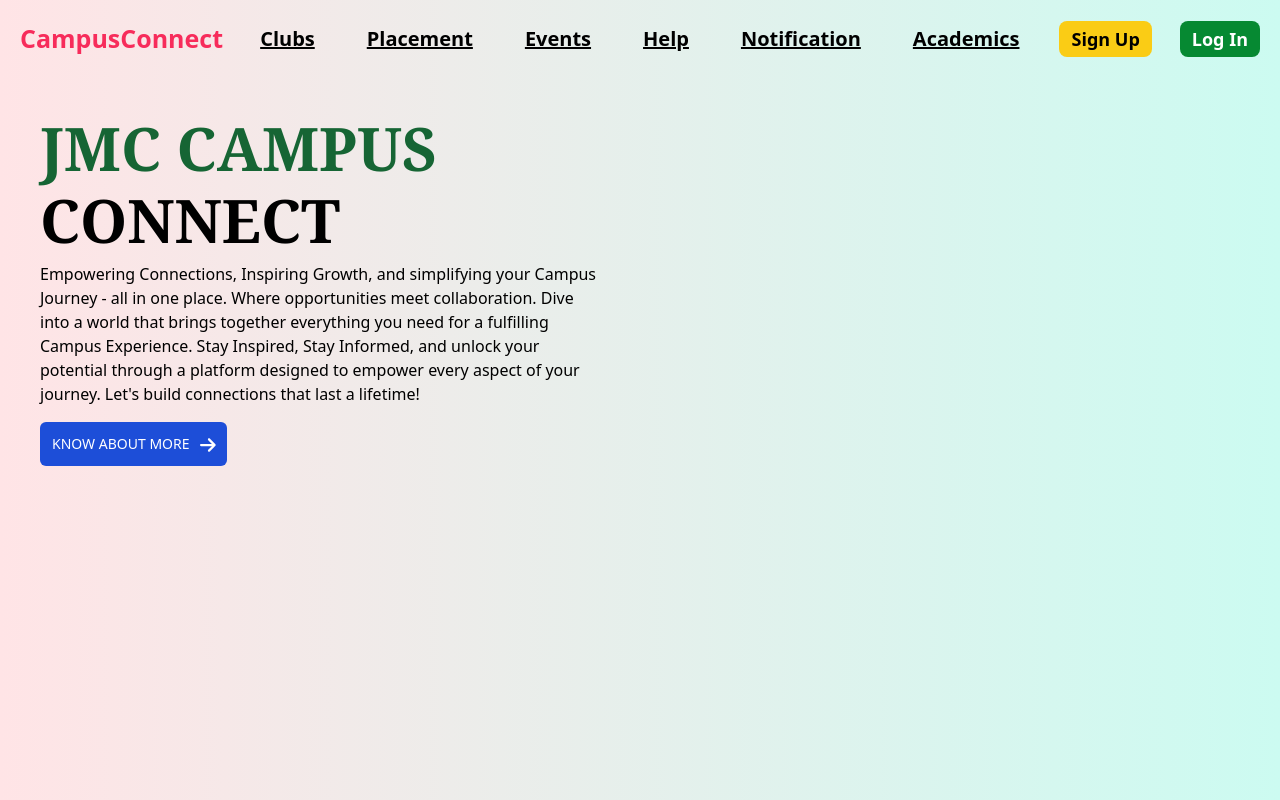
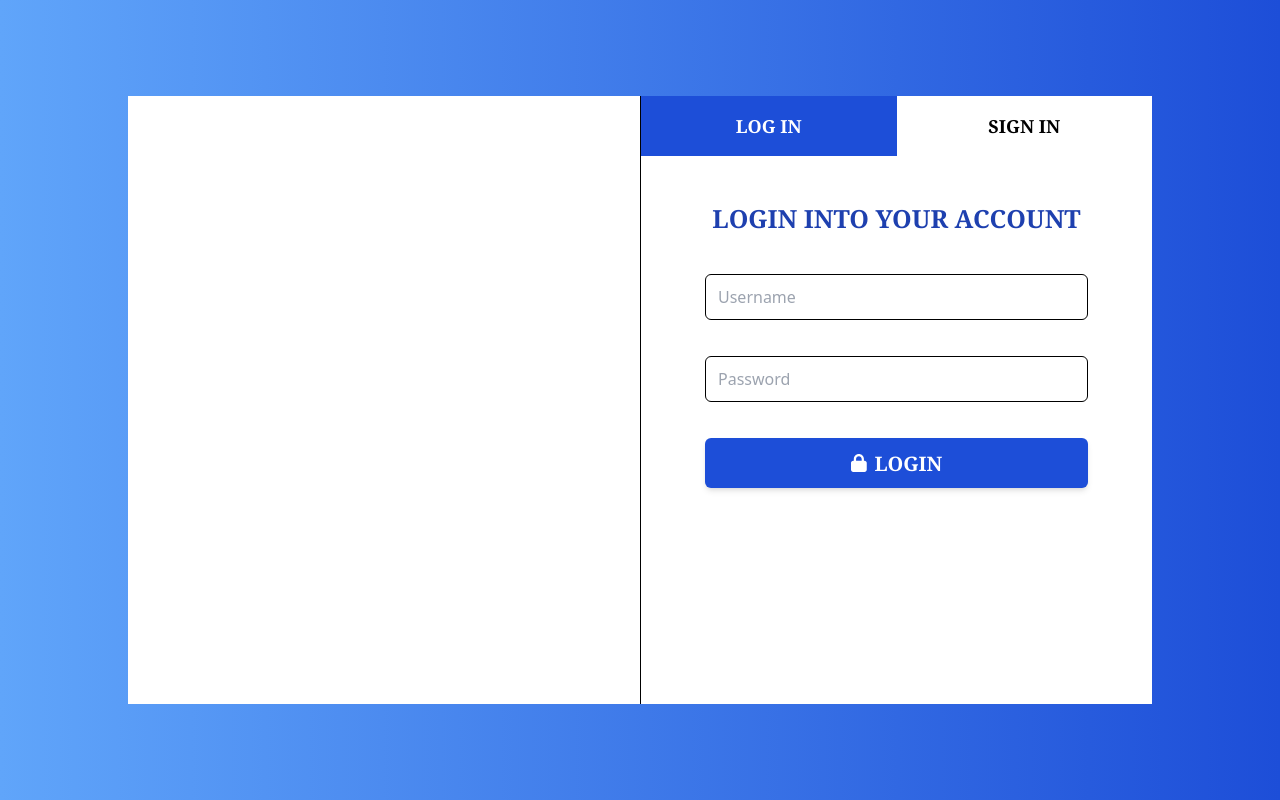
Before and after one commit to JmcCampusConnect/campus_connect_client, a React (Vite) app: page /login in a window 1280 px wide. Built offline with nearby package versions, Linux system fonts and the light colour scheme.

Commit message:
Login File

```diff
--- a/package.json
+++ b/package.json
@@ -11,10 +11,12 @@
     },
     "dependencies": {
         "@fortawesome/fontawesome-free": "^6.7.1",
-        "@fortawesome/free-solid-svg-icons": "^6.7.1",
+        "@fortawesome/free-solid-svg-icons": "^6.7.2",
         "@fortawesome/react-fontawesome": "^0.2.2",
+        "@mui/material": "^6.2.1",
         "react": "^18.3.1",
-        "react-dom": "^18.3.1"
+        "react-dom": "^18.3.1",
+        "react-router-dom": "^7.0.2"
     },
     "devDependencies": {
         "@eslint/js": "^9.15.0",
--- a/src/Haneef/App.jsx
+++ b/src/Haneef/App.jsx
@@ -1,10 +1,17 @@
 import React from 'react';
+import { BrowserRouter as Router, Routes, Route } from 'react-router-dom';
 import HomePage from './Home Page/Main';
+import Login from './Sign Login/Main';
 
 function App()
 {
     return (
-        <HomePage />
+        <Router>
+            <Routes>
+                <Route path = '/' element = { <HomePage /> } />
+                <Route path = '/login' element = { <Login /> } />
+            </Routes>
+        </Router>
     )
 }
 
--- a/src/Haneef/Home Page/Components/NavBar.jsx
+++ b/src/Haneef/Home Page/Components/NavBar.jsx
@@ -1,13 +1,28 @@
 import React from 'react';
+import { useNavigate } from 'react-router-dom';
 
 function NavBar()
 {
+    const navigate = useNavigate();
+
+    const handleLogin = () => {
+
+        navigate('/login');
+
+    }
+
     return (
         <div className='bg-blue-700 flex justify-end gap-7 p-3 text-white font-bold'>
             <button className='tracking-wider hover:bg-white px-4 py-2 hover:text-black rounded-lg'>ACADEMICS</button>
             <button className='tracking-wider hover:bg-white px-4 py-2 hover:text-black rounded-lg'>CLUB</button>
             <button className='tracking-wider hover:bg-white px-4 py-2 hover:text-black rounded-lg'>PLACEMENT</button>
             <button className='bg-white px-4 py-2 text-black rounded-lg'>SIGN UP</button>
+            <button
+                className='bg-white px-4 py-2 text-black rounded-lg'
+                onClick={handleLogin}
+            >
+                LOG IN
+            </button>
         </div>
     )
 }
--- /dev/null
+++ b/src/Haneef/Sign Login/Components/Login.jsx
@@ -0,0 +1,33 @@
+import React from 'react';
+import { FontAwesomeIcon } from '@fortawesome/react-fontawesome';
+import { faLock } from '@fortawesome/free-solid-svg-icons';
+
+function Login({ activeTab })
+{
+    return (
+        <>
+            {activeTab === 'Login' && (
+                <div className='flex flex-col gap-9 px-16 py-11'>
+                    <span className='text-2xl font-bold text-blue-800 text-center font-cambria'>LOGIN INTO YOUR ACCOUNT</span>
+                    <input
+                        className='bg-transparent border-[1.5px] rounded-md border-black py-2.5 px-3 focus:outline-none'
+                        placeholder='Username'
+                    />
+                    <input
+                        className='bg-transparent border-[1.5px] rounded-md border-black py-2.5 px-3 focus:outline-none'
+                        placeholder='Password'
+                    />
+                    <button
+                        className="w-full p-2.5 bg-blue-700 text-white text-lg font-semibold rounded-md shadow-md hover:bg-blue-800 focus:outline-none focus:ring-2 focus:ring-blue-500 flex items-center justify-center"
+                        // onClick={handleLogin}
+                    >
+                        <FontAwesomeIcon icon={faLock} className="mr-2" />
+                        <span className='font-cambria text-xl mt-0.5'>LOGIN</span>
+                    </button>
+                </div>
+            )}
+        </>
+    )
+}
+
+export default Login;
--- /dev/null
+++ b/src/Haneef/Sign Login/Components/Sign.jsx
@@ -0,0 +1,19 @@
+import React from 'react';
+
+function Sign({ activeTab })
+{
+    return (
+        <>
+            {activeTab === 'Sign In' && (
+                <div className='flex flex-col gap-4'>
+                    <span>Sign In to Your Account</span>
+                    <input></input>
+                    <input></input>
+                    <button></button>
+                </div>
+            )}
+        </>
+    )
+}
+
+export default Sign;
--- /dev/null
+++ b/src/Haneef/Sign Login/Main.jsx
@@ -0,0 +1,40 @@
+import React, { useState } from 'react';
+import Login from './Components/Login';
+import Sign from './Components/Sign'
+
+function Main()
+{
+    const [activeTab, setActiveTab] = useState('Login');
+
+    const switchTab = (value) => {
+
+        setActiveTab(value)
+    }
+
+    return (
+        <div className='w-full h-screen flex px-32 py-24 bg-gradient-to-l from-blue-700 to-blue-400'>
+            <div className='w-full flex'>
+                <div className='w-1/2 bg-white'>
+                </div>
+                <div className='w-1/2 bg-white border-l-[1px] border-black p-0'>
+                    <button
+                        className={ activeTab === 'Login' ? 'w-1/2 p-4 bg-blue-700 uppercase text-white font-cambria text-lg font-bold' : 'w-1/2 p-4 bg-white uppercase text-black font-cambria text-lg font-bold border-none' }
+                        onClick={() => switchTab('Login')}
+                    >
+                        Log In
+                    </button>
+                    <button
+                        className={ activeTab === 'Sign In' ? 'w-1/2 p-4 bg-blue-700 uppercase text-white font-cambria text-lg font-bold' : 'w-1/2 p-4 bg-white uppercase text-black font-cambria text-lg font-bold' }
+                        onClick={() => switchTab('Sign In')}
+                    >
+                        Sign In
+                    </button>
+                    <Login activeTab={activeTab} />
+                    <Sign  activeTab={activeTab} />
+                </div>
+            </div>
+        </div>
+    )
+}
+
+export default Main;
--- a/src/Main/Home Page/Components/Content.jsx
+++ b/src/Main/Home Page/Components/Content.jsx
@@ -9,9 +9,6 @@ function Content()
             <div className='w-1/2 p-10'>
                 <p className='mb-3 text-green-800 text-6xl font-cambria font-black'>JMC CAMPUS</p>
                 <p className='text-6xl mb-3 font-cambria font-black'>CONNECT</p>
-                {/* <p className='text-lg font-arial mb-1.5'>JMC Campus Connect is a platform designed to enhance Collaboration,</p>
-                <p className='text-lg font-arial mb-1.5'>Streamline Processes, and Strengthen Connections within</p>
-                <p className='text-lg font-arial'>the Campus Community.</p> */}
                 Empowering Connections, Inspiring Growth, and simplifying your Campus Journey - all in one place.
                 Where opportunities meet collaboration. Dive into a world that brings together everything you need for a fulfilling Campus Experience.
                 Stay Inspired, Stay Informed, and unlock your potential through a platform designed to empower every aspect of your journey.
--- a/src/main.jsx
+++ b/src/main.jsx
@@ -8,8 +8,8 @@ import App from './App.jsx';
 
 createRoot(document.getElementById('root')).render(
     <StrictMode>
-        <App />
-        {/* <Haneef /> */}
+        {/* <App /> */}
+        <Haneef />
         {/* <Rasak /> */}
         {/* <Shafi /> */}
     </StrictMode>,
```
Also changed, not shown: 1 other file (tests, documents, lock files or other folders).
